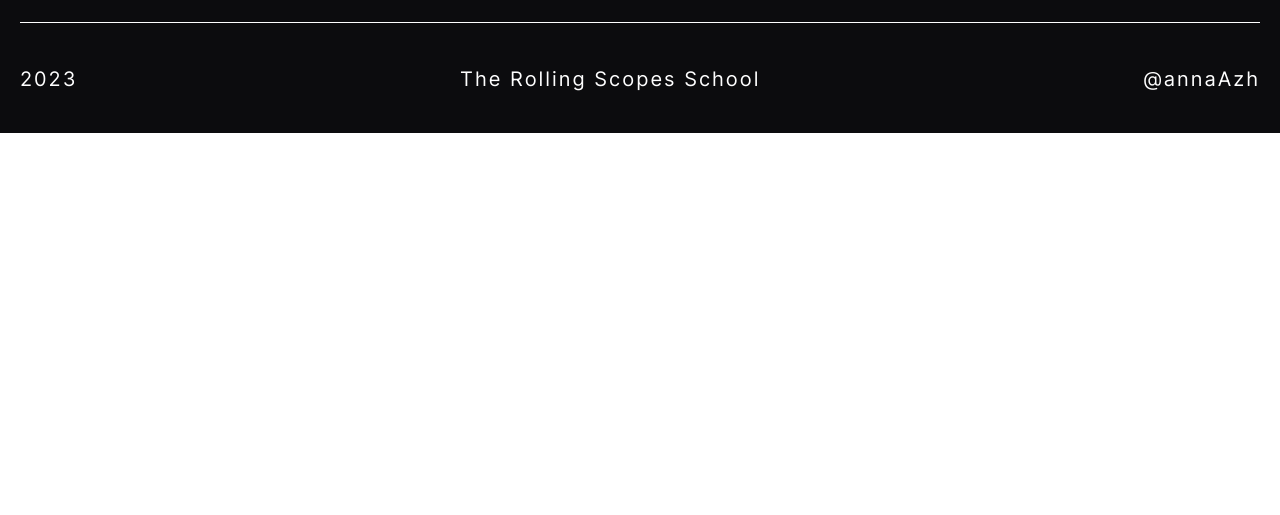
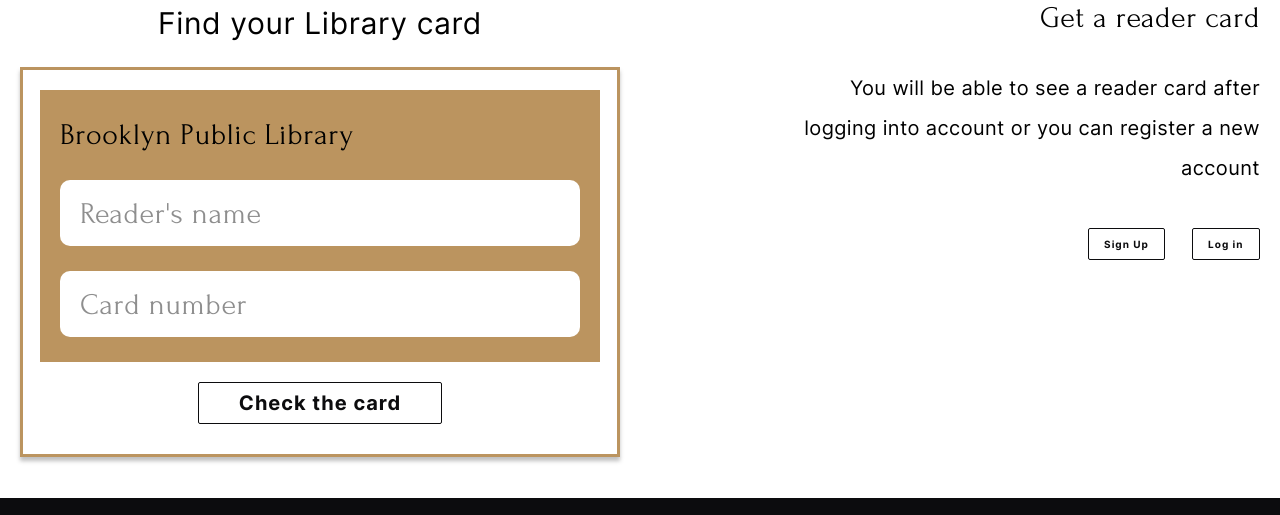
Before and after one commit to annaAzh/rs-school-stage0, a website with bundled scripts: page library/index.html in a window 1280 px wide. Shown: the part 4818-5333 px from the top of the page. Before the commit the page ends 4951 px from the top, so only its background shows below. Built offline with nearby package versions, Linux system fonts and the light colour scheme.

Commit message:
feat: add card section

```diff
--- a/library/index.html
+++ b/library/index.html
@@ -551,6 +551,33 @@
           </div>
         </div>
       </section>
+      <section class="card">
+        <div class="container">
+          <h2 class="card__title title">Digital Library Cards</h2>
+          <div class="card__inner">
+            <div class="card__column">
+              <h3 class="card__subtitle">Find your Library card</h3>
+              <form class="card__holder-form holder">
+                <div class="holder__inner">
+                  <h3 class="holder__title">Brooklyn Public Library</h3>
+                  <input class="holder__input" type="text" placeholder="Reader's name">
+                  <input class="holder__input" type="number" placeholder="Card number">
+
+                </div>
+                <button class="holder__btn" type="submit">Check the card</button>
+              </form>
+            </div>
+            <div class="card__column">
+              <h4 class="card__right-subtitle">Get a reader card</h4>
+              <p class="card__text">You will be able to see a reader card after logging into account or you can register a new account</p>
+              <div class="card__link-box">
+                <a class="card__link" href="#">Sign Up</a>
+                <a class="card__link" href="#">Log in</a>
+              </div>
+            </div>
+          </div>
+        </div>
+      </section>
     </main>
     <footer class="footer">
       <div class="container">
--- /dev/null
+++ b/library/scss/layout/card.scss
@@ -0,0 +1,113 @@
+.card {
+  margin-bottom: 41px;
+}
+
+.card__inner {
+  display: flex;
+  justify-content: space-between;
+}
+
+.card__subtitle {
+  text-align: center;
+  font-size: 30px;
+  letter-spacing: 0.6px;
+  margin-bottom: 24px;
+  @extend %inter-400;
+}
+
+.holder {
+  width: 600px;
+  border: 3px solid #BB945F;
+  box-shadow: 0px 4px 4px 0px rgba(0, 0, 0, 0.25);
+  padding: 20px 17px 30px 17px;
+}
+
+.holder__inner {
+  padding: 20px 20px 25px 20px;
+  background-color: $color-accent;
+  margin-bottom: 20px;
+}
+
+.holder__title {
+  @extend %forum-400;
+  font-size: 30px;
+  line-height: 50px;
+  letter-spacing: 0.6px;
+  margin-bottom: 20px;
+}
+
+.holder__input {
+  @extend %forum-400;
+  font-size: 30px;
+  line-height: 50px;
+  letter-spacing: 0.6px;
+  display: block;
+  width: 100%;
+  padding: 8px 20px;
+  background-color: $color-white;
+  border-radius: 10px;
+  border: none;
+  height: 66px;
+
+  &+.holder__input {
+    margin-top: 25px;
+  }
+
+  &::placeholder {
+    color: $color-grey;
+    @extend %forum-400;
+    font-size: 30px;
+    line-height: 50px;
+    letter-spacing: 0.6px;
+  }
+}
+
+.holder__btn {
+  padding: 10px 40px;
+  border-radius: 2px;
+  border: 1px solid $color-title;
+  background-color: $color-white;
+  color: $color-title;
+  @extend %inter-800;
+  font-size: 20px;
+  line-height: 20px;
+  letter-spacing: 1px;
+  display: block;
+  margin: 0 auto;
+}
+
+.card__right-subtitle {
+  line-height: 30px;
+  @extend %forum-400;
+  font-size: 30px;
+  letter-spacing: 0.6px;
+  margin-bottom: 35px;
+  text-align: right;
+}
+
+.card__text {
+  max-width: 456px;
+  text-align: right;
+  font-size: 20px;
+  letter-spacing: 0.4px;
+  margin-bottom: 35px;
+}
+
+.card__link-box {
+  text-align: right;
+}
+
+.card__link {
+  padding: 9px 15.5px;
+  border-radius: 2px;
+  border: 1px solid $color-title;
+  color: $color-title;
+  @extend %inter-800;
+  font-size: 10px;
+  line-height: 10px;
+  letter-spacing: 1px;
+
+  &+.card__link {
+    margin-left: 20px;
+  }
+}
--- a/library/scss/style.scss
+++ b/library/scss/style.scss
@@ -12,3 +12,4 @@
 @import 'layout/favorites';
 @import 'layout/shop';
 @import 'layout/contacts';
+@import 'layout/card';
```
Also changed, not shown: library/css/style.css, 1 other file.
